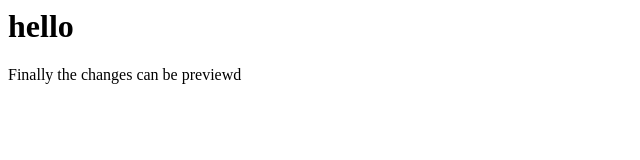
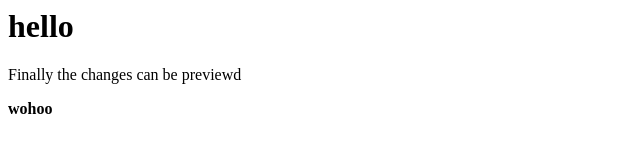
Before and after one commit to elusiveanmol/elusiveanmol.github.io, a plain HTML site: page index.html in a window 1280 px wide. Shown: the full height of the page, 0-640 px from the left. Drawn offline with Linux system fonts and the light colour scheme.

Commit message:
ugh this is hard

```diff
--- a/index.html
+++ b/index.html
@@ -1,2 +1,3 @@
 <h1>hello</h1>
 <p>Finally the changes can be previewd</p>
+<b>wohoo<b>
```
